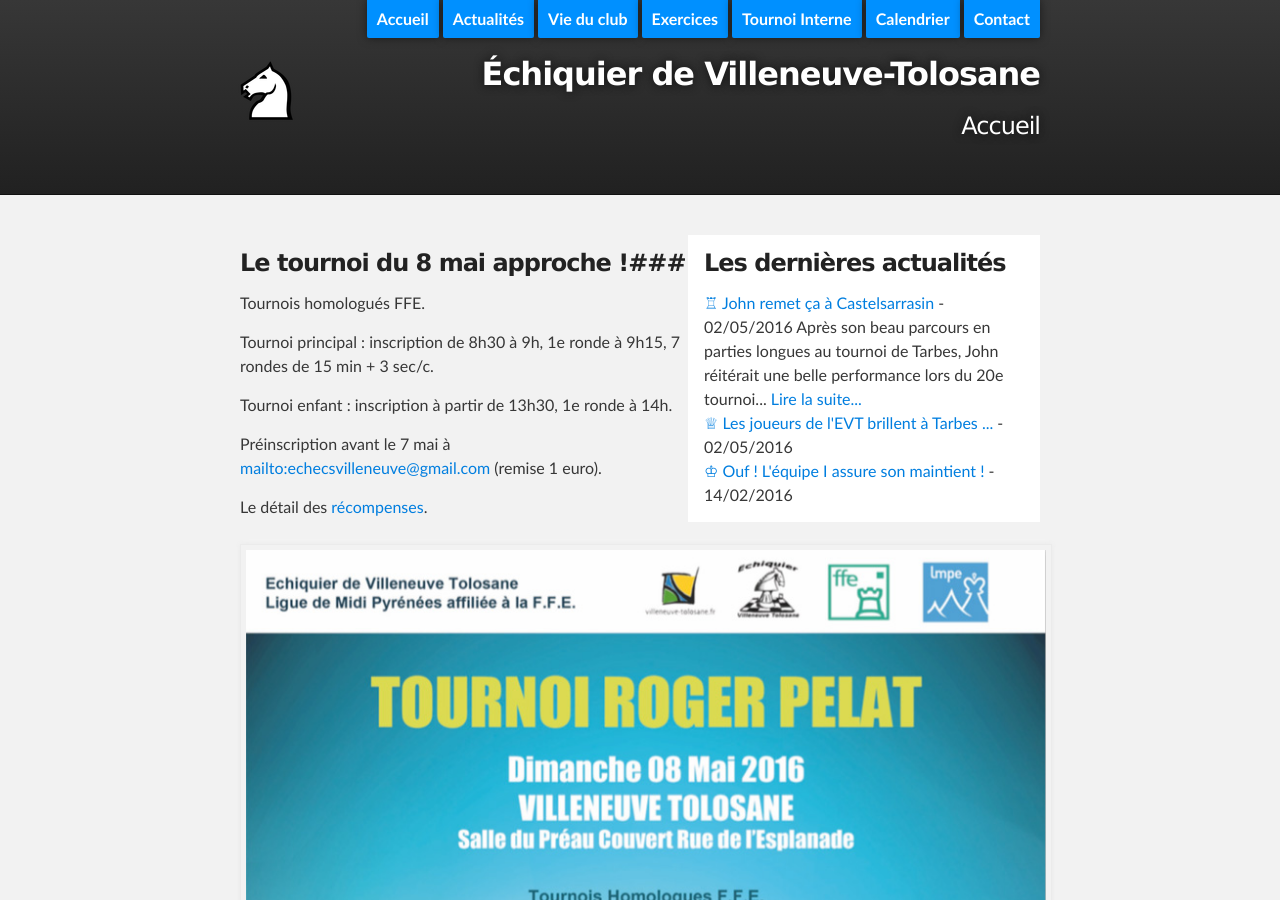
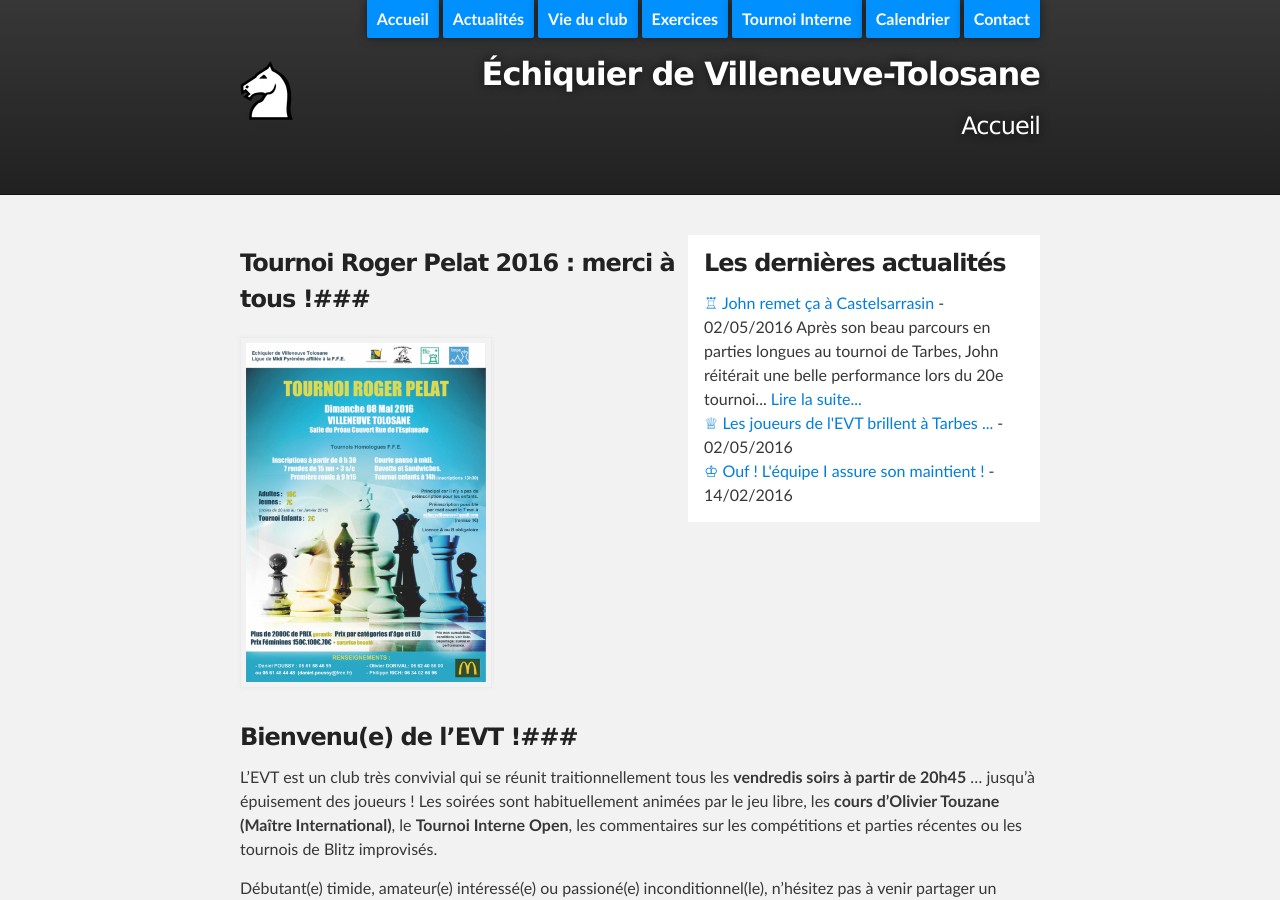
Before and after one commit to echiquier-villeneuve-tolosane/echiquier-villeneuve-tolosane.github.io, a Jekyll site: the page built from index.md, in a window 1280 px wide and 900 px high. Built offline with Jekyll 4.4.1, drawn with Linux system fonts in a browser that asks for light colours; nearby versions of some CDN libraries.

Commit message:
Updated index.md

```diff
--- a/index.md
+++ b/index.md
@@ -5,19 +5,9 @@ title: Accueil
 published: true
 ---
 
-### Le tournoi du 8 mai approche !###
+### Tournoi Roger Pelat 2016 : merci à tous !###
 
-Tournois homologués FFE.
-
-Tournoi principal : inscription de 8h30 à 9h, 1e ronde à 9h15, 7 rondes de 15 min + 3 sec/c.
-
-Tournoi enfant : inscription à partir de 13h30, 1e ronde à 14h.
-
-Préinscription avant le 7 mai à [mailto:echecsvilleneuve@gmail.com](mailto:echecsvilleneuve@gmail.com "Me préinscrire") (remise 1 euro).
-
-Le détail des [récompenses](/documents/prix_du_tournoi_roger_pelat_2016.png).
-
-<img src="/documents/affiche_du_tournoi_roger_pelat_2016.jpg" style="width: 100%;"/>
+<img src="/documents/affiche_du_tournoi_roger_pelat_2016.jpg" style="width: 30%;"/>
 
 
 
```
